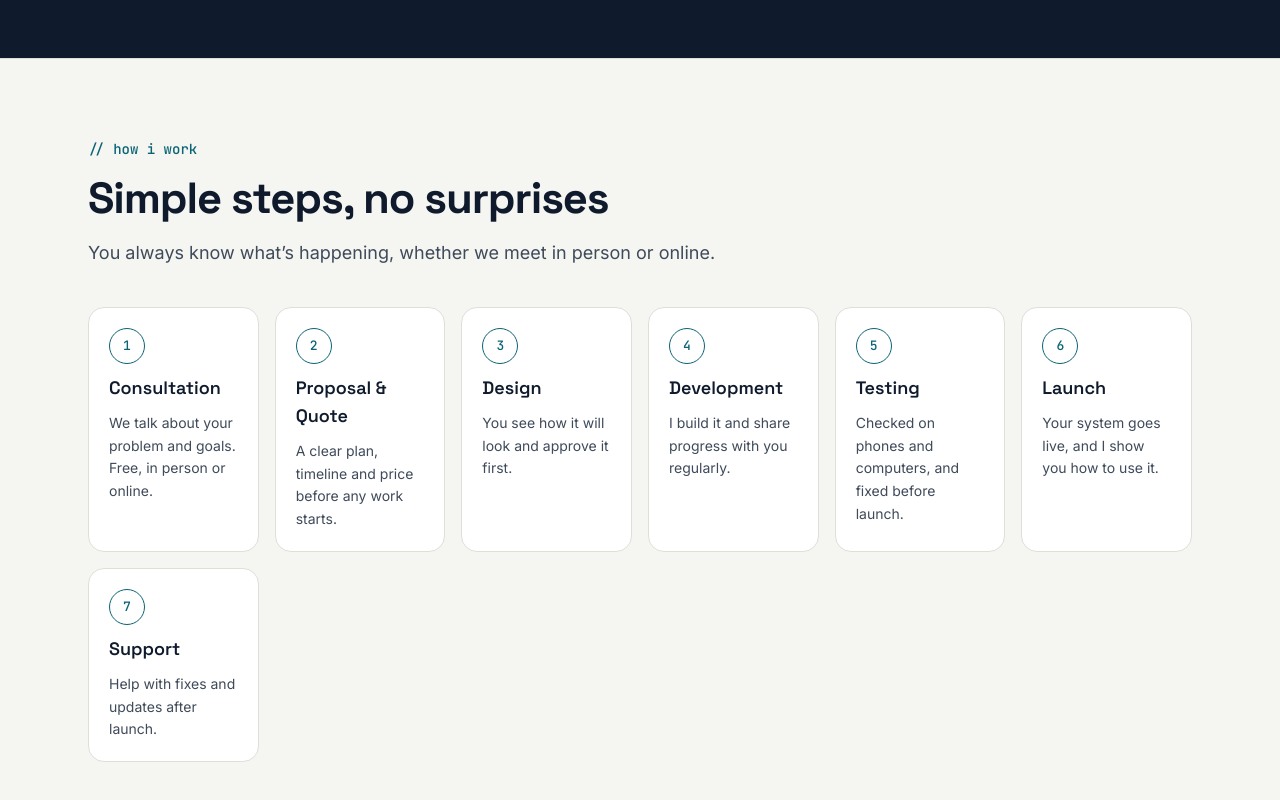
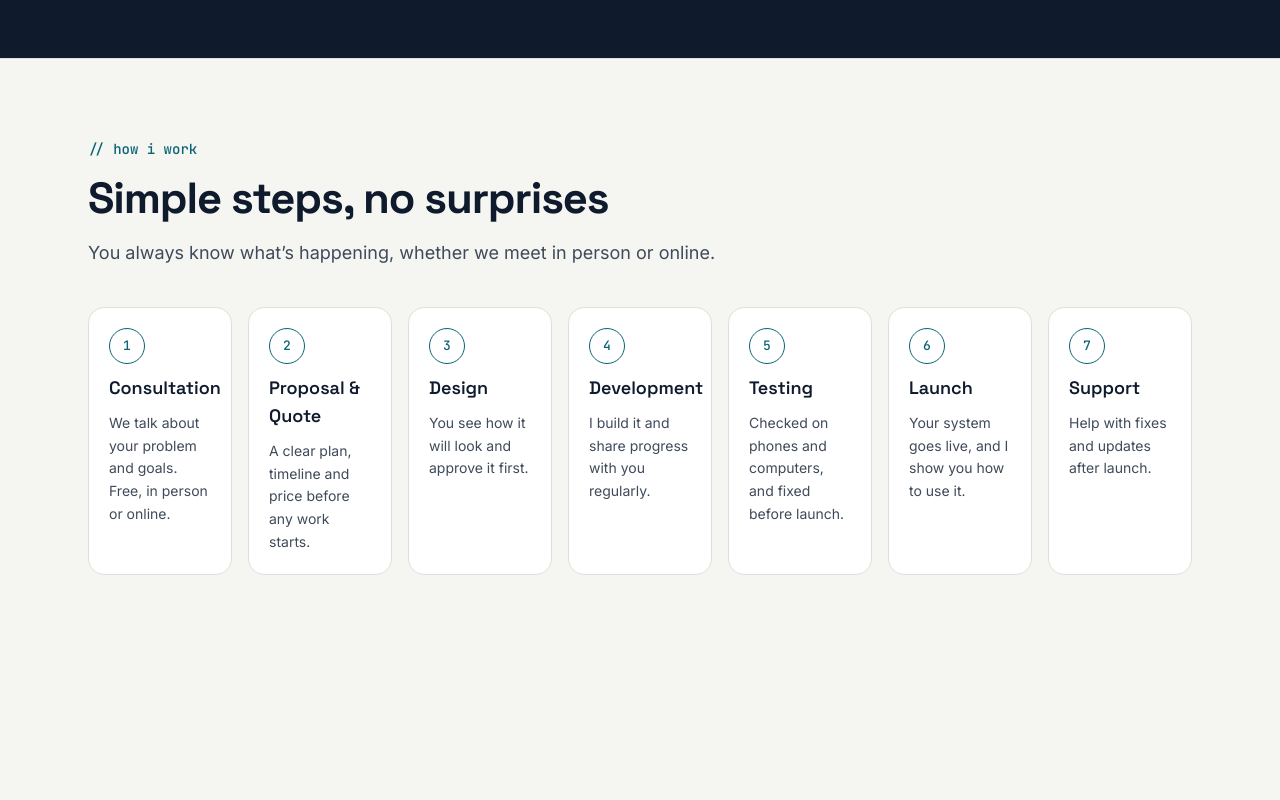
Before and after one commit to ItsmeKeian/Kei-Tech-Portfolio-V2, a React (Vite) app: page / in a window 1280 px wide. Shown: the part 1544-2344 px from the top of the page. After the commit the page ends 2199 px from the top, so only its background shows below. Built offline with nearby package versions, Linux system fonts and the light colour scheme.

Commit message:
Add How I Work section with 7-step process

```diff
--- a/src/components/Process.tsx
+++ b/src/components/Process.tsx
@@ -14,9 +14,12 @@ export function Process() {
           </p>
         </div>
 
-        <ol className="grid grid-cols-[repeat(auto-fit,minmax(150px,1fr))] gap-4">
+        <ol className="grid gap-4 sm:grid-cols-2 lg:grid-cols-4 xl:grid-cols-7">
           {processSteps.map((step, index) => (
-            <li key={step.title} className="flex flex-col gap-2.5 rounded-2xl border border-line bg-card p-5">
+            <li
+                key={step.title}
+                className="flex flex-col gap-2.5 rounded-2xl border border-line bg-card p-5 sm:last:col-span-2 lg:last:col-span-2 xl:last:col-span-1"
+                >
               <span className="flex size-9 items-center justify-center rounded-full border-[1.5px] border-highlight font-mono text-[13px] text-highlight">
                 {index + 1}
               </span>
```
